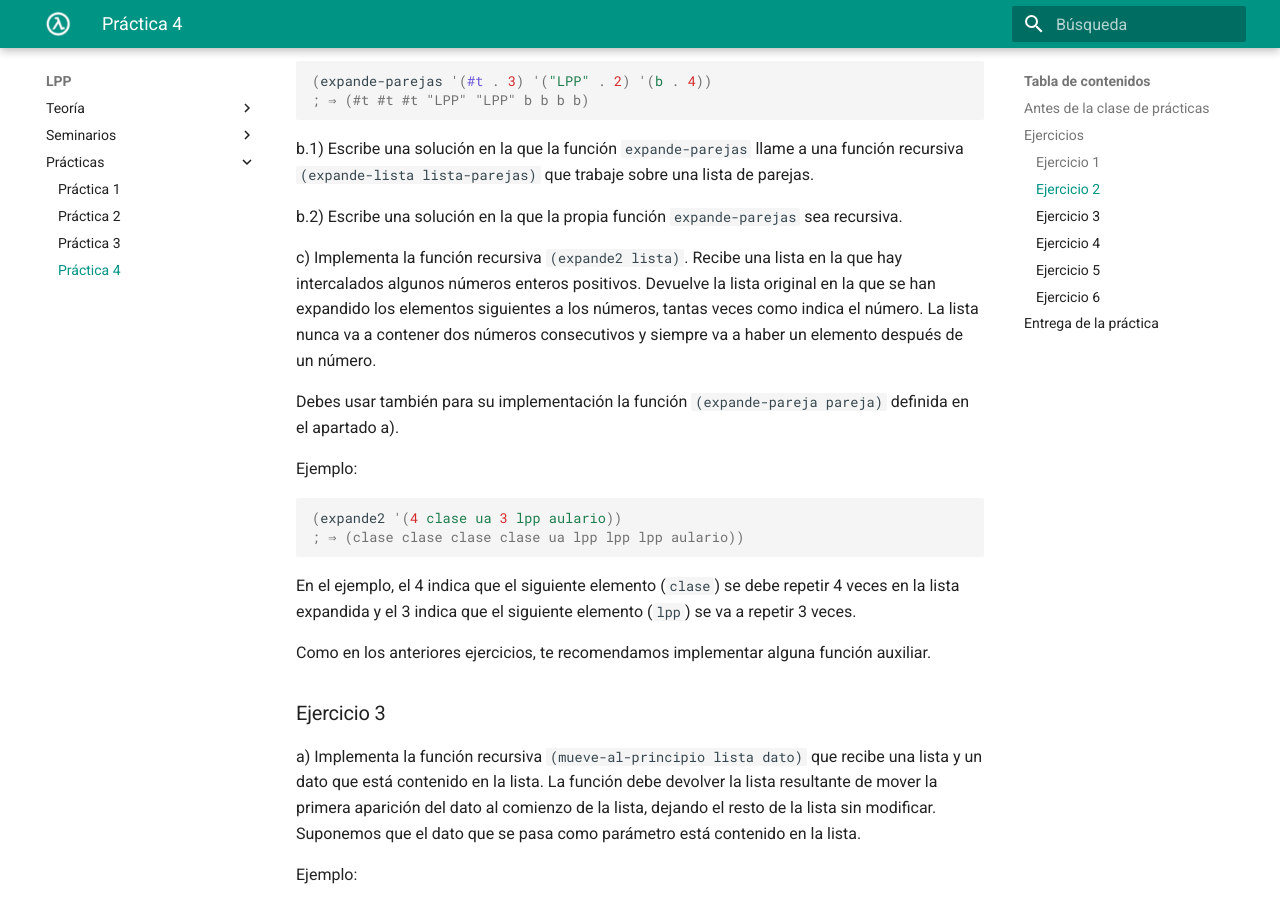
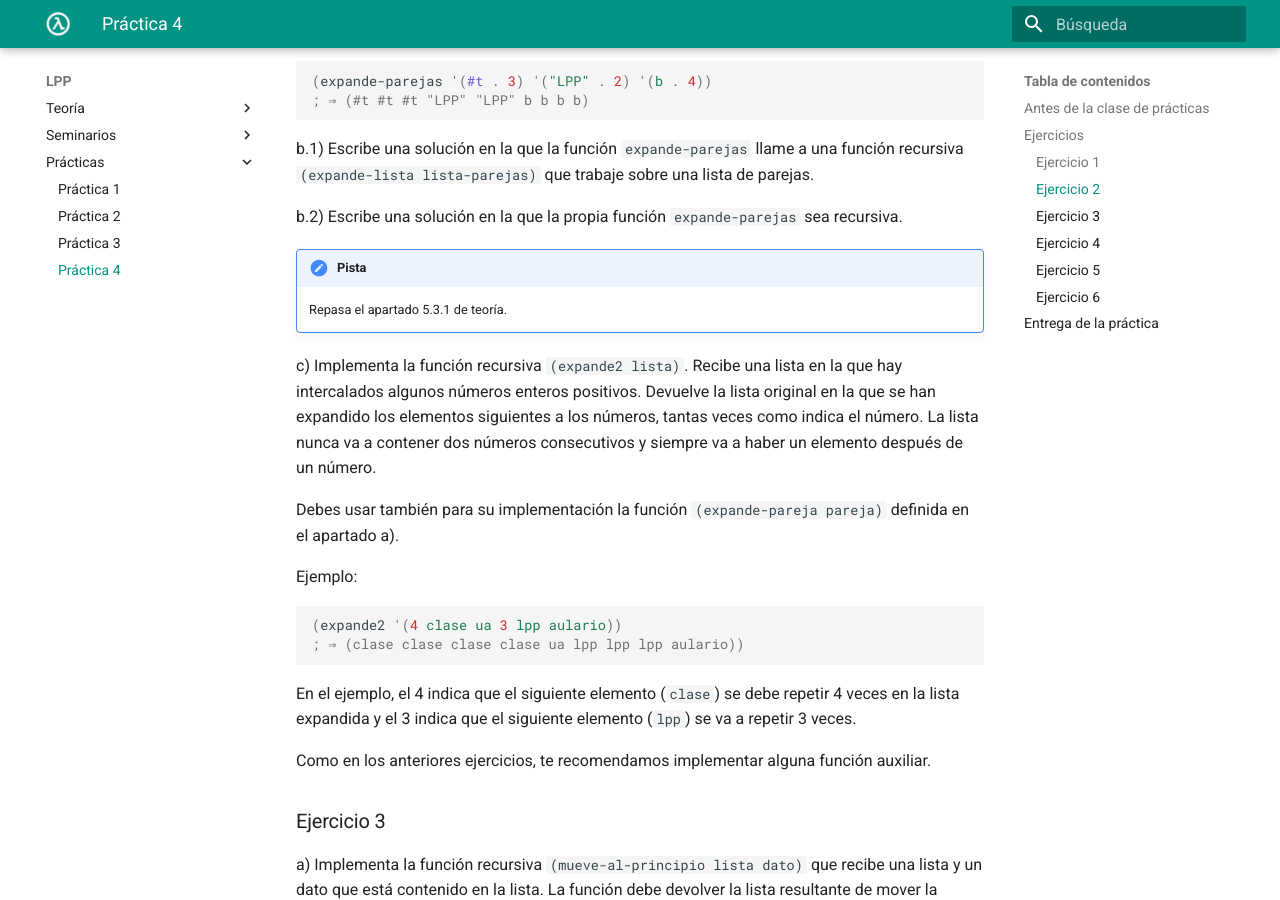
Before and after one commit to domingogallardo/apuntes-lpp, an MkDocs documentation site: the page built from docs/practicas/practica04/practica04.md, in a window 1280 px wide and 900 px high, scrolled down 2469 px. Built offline with MkDocs 1.6.1 and Material for MkDocs 9.7.7, drawn with Linux system fonts in a browser that asks for light colours.

Commit message:
Corrección práctica 4

```diff
--- a/docs/practicas/practica04/practica04.md
+++ b/docs/practicas/practica04/practica04.md
@@ -134,6 +134,9 @@ que trabaje sobre una lista de parejas.
 
 b.2) Escribe una solución en la que la propia función
 `expande-parejas` sea recursiva.
+
+!!! Hint "Pista"
+    Repasa el apartado 5.3.1 de teoría.
 
 c) Implementa la función recursiva `(expande2 lista)`. Recibe una
 lista en la que hay intercalados algunos números enteros
```
